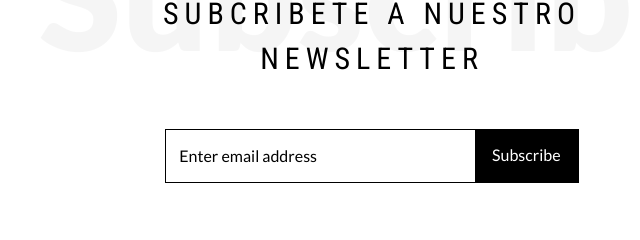
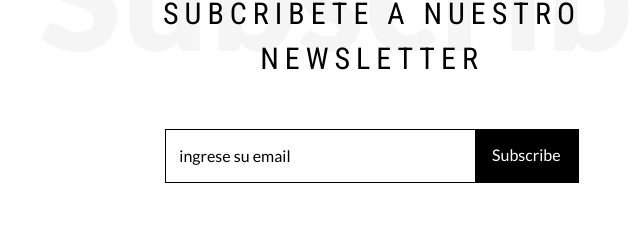
Before and after one commit to Ftognola99/REVE-PIJAMAS, a plain HTML site: page index.html in a window 1280 px wide. Shown: the part 3656-3896 px from the top of the page, 268-908 px from the left. Drawn offline with Linux system fonts and the light colour scheme; some packages are replaced by stand-ins of ours; no server answers; files whose address does not match are found by name.

Commit message:
Update index.html

```diff
--- a/index.html
+++ b/index.html
@@ -668,7 +668,7 @@
                 <div class="col-md-8">
                   <form action="#" class="subscribe-form">
                     <div class="form-group d-flex">
-                      <input type="text" class="form-control" placeholder="Enter email address">
+                      <input type="text" class="form-control" placeholder="ingrese su email">
                       <input type="submit" value="Subscribe" class="submit px-3">
                     </div>
                   </form>
```
